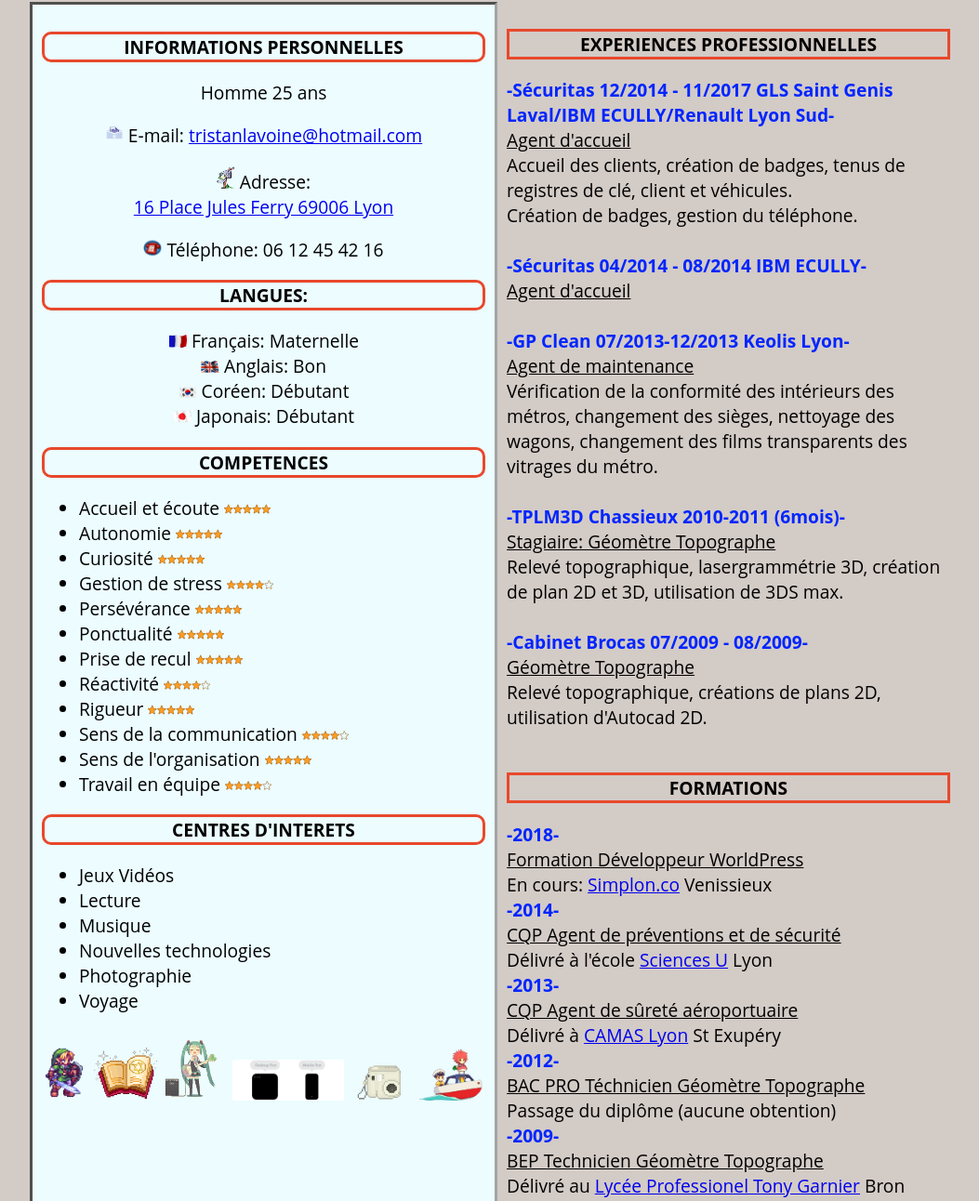
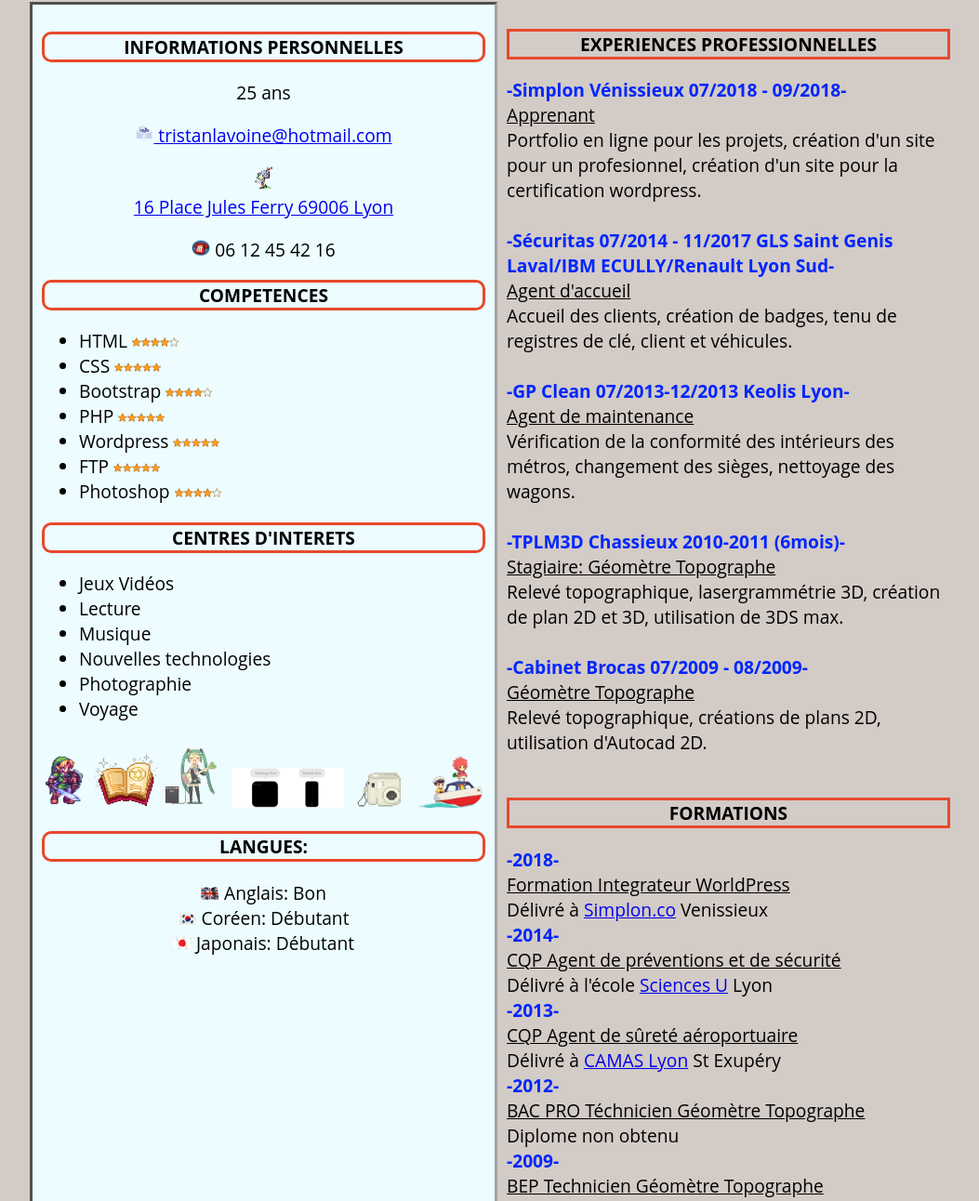
Before and after one commit to TristanTriforce/TristanTriforce.github.io, a plain HTML site: page index.html in a window 1280 px wide. Shown: the part 213-1505 px from the top of the page at 93% size, without its empty margins (108-1161 px from the left). Drawn offline with Linux system fonts and the light colour scheme.

Commit message:
Add files via upload

```diff
--- a/index.html
+++ b/index.html
@@ -19,45 +19,23 @@
 							<p class="up06 border texte"><b>INFORMATIONS PERSONNELLES</b></p>
 							<a class="button">
   							 	<span class="text-hover"><img src="male.png" width="20">24/02/1993</span>
-								<span class="text-base"> Homme 25 ans</span>
+								<span class="text-base">25 ans</span>
 							</a>
-							<p><img class="flag" src="mail.gif"> E-mail: <a href="mailto:lavoinetristan@hotmail.com"> tristanlavoine@hotmail.com</a></p>
-							<img class="flag" src="adresse.gif"> Adresse:</br><a href="https://goo.gl/maps/AZzmrEtUivB2" onclick="window.open(this.href); return false;">16 Place Jules Ferry 69006 Lyon</a>
-							<p><img class="flag" src="tel.gif" alt="téléphone qui sonne"> Téléphone: 06 12 45 42 16</p>
-							<p class="border up02 texte"><b>LANGUES:</b></p>
-							<img class="flag" src="flag_fr.gif" alt="french flag"> Français: Maternelle<br/>
-							<a class="button">
-  							 	<span class="text-hover"><img  class="flag" src="flag_uk.gif" alt="english flag"> English: Good</span>
-								<span class="text-base"><img  class="flag" src="flag_uk.gif" alt="english flag">
-							Anglais: Bon<br/></span>
-							</a>
-							<a class="button">
-  							 	<span class="text-hover"><img  class="flag" src="flag_kr.gif" alt="korean flag"> 한국어: 초보자</span>
-								<span class="text-base"><img  class="flag" src="flag_kr.gif" alt="korean flag">
-							Coréen: Débutant<br/></span>
-							</a>
-							<a class="button">
-  							 	<span class="text-hover"><img class="flag" src="flag_jp.gif" alt="japanese flag"> 日本語: はじまり</span>
-								<span class="text-base"><img class="flag" src="flag_jp.gif" alt="japanese flag">
-							Japonais: Débutant<br/></span>
-							</a>
+							<p><img class="flag" src="mail.gif"><a href="mailto:lavoinetristan@hotmail.com"> tristanlavoine@hotmail.com</a></p>
+							<img class="flag" src="adresse.gif"></br><a href="https://goo.gl/maps/AZzmrEtUivB2" onclick="window.open(this.href); return false;">16 Place Jules Ferry 69006 Lyon</a>
+							<p><img class="flag" src="tel.gif" alt="téléphone qui sonne"> 06 12 45 42 16</p>
 						</div>
 					</div>
 				<p class="border up03 texte"><b>COMPETENCES</b></p>
 					<div class="element3">
 						<ul>
-							<li>Accueil et écoute <img class="stars"  src="5_stars.png" alt="5/5 Stars"></li>
-							<li>Autonomie <img class="stars" src="5_stars.png" alt="5/5 Stars"></li>
-							<li>Curiosité <img class="stars" src="5_stars.png" alt="5/5 Stars"></li>
-							<li>Gestion de stress <img class="stars" src="4_stars.png" alt="4/5 Stars"></li>
-							<li>Persévérance <img class="stars" src="5_stars.png" alt="5/5 Stars"></li>
-							<li>Ponctualité <img class="stars" src="5_stars.png" alt="5/5 Stars"></li>
-							<li>Prise de recul <img class="stars" src="5_stars.png" alt="5/5 Stars"></li>
-							<li>Réactivité <img class="stars" src="4_stars.png" alt="4/5 Stars"></li>
-							<li>Rigueur <img class="stars" src="5_stars.png" alt="5/5 Stars"></li>
-							<li>Sens de la communication <img class="stars" src="4_stars.png" alt="4/5 Stars"></li>
-							<li>Sens de l'organisation <img class="stars" src="5_stars.png" alt="5/5 Stars"></li>
-							<li>Travail en équipe <img class="stars" src="4_stars.png"></li>
+							<li>HTML <img class="stars" src="4_stars.png" alt="5/5 Stars"></li>
+							<li>CSS <img class="stars" src="5_stars.png" alt="5/5 Stars"></li>
+							<li>Bootstrap <img class="stars" src="4_stars.png" alt="4/5 Stars"></li>
+							<li>PHP <img class="stars" src="5_stars.png" alt="5/5 Stars"></li>
+							<li>Wordpress <img class="stars" src="5_stars.png" alt="5/5 Stars"></li>
+							<li>FTP <img class="stars" src="5_stars.png" alt="5/5 Stars"></li>
+							<li>Photoshop <img class="stars" src="4_stars.png" alt="4/5 Stars"></li>
 						</ul>
 					</div>
 				<p class="border up01 texte"><b>CENTRES D'INTERETS</b></p>
@@ -77,22 +55,44 @@
 							<img class="book" src="polaroid.gif" alt="one polaroid">
 							<img class="book" src="travel.gif" alt="one boat with two characters">
 					</div>
+					<div>
+						<p class="border up02 texte"><b>LANGUES:</b></p>
+								<a class="button">
+	  							 	<span class="text-hover"><img  class="flag" src="flag_uk.gif" alt="english flag"> English: Good</span>
+									<span class="text-base"><img  class="flag" src="flag_uk.gif" alt="english flag">
+								Anglais: Bon<br/></span>
+								</a>
+								<a class="button">
+	  							 	<span class="text-hover"><img  class="flag" src="flag_kr.gif" alt="korean flag"> 한국어: 초보자</span>
+									<span class="text-base"><img  class="flag" src="flag_kr.gif" alt="korean flag">
+								Coréen: Débutant<br/></span>
+								</a>
+								<a class="button">
+	  							 	<span class="text-hover"><img class="flag" src="flag_jp.gif" alt="japanese flag"> 日本語: はじまり</span>
+									<span class="text-base"><img class="flag" src="flag_jp.gif" alt="japanese flag">
+								Japonais: Débutant<br/></span>
+								</a>
+					</div>
 			</div>
 			<div class="element2">
 				<p class="border up04 texte"><b>EXPERIENCES PROFESSIONNELLES</b></p>
-					<div class="couleur00"><b>-Sécuritas 12/2014 - 11/2017 GLS Saint Genis Laval/IBM ECULLY/Renault Lyon Sud-</b>
+					<div class="couleur00"><b>-Simplon Vénissieux 07/2018 - 09/2018-</b>
+						<div class="element5">
+							Apprenant
+						</div>
+						<div class="element3">
+							Portfolio en ligne pour les projets, création d'un site pour un profesionnel, création d'un site pour la certification wordpress.
+							<br><br>
+						</div>
+					</div>
+					<div class="couleur00"><b>-Sécuritas 07/2014 - 11/2017 GLS Saint Genis Laval/IBM ECULLY/Renault Lyon Sud-</b>
 						<div class="element5">
 							Agent d'accueil
 						</div>
 						<div class="element3">
 							Accueil des clients, création
-							de badges, tenus de registres de clé, client et véhicules.
-							<br>Création de badges, gestion du téléphone.</br><br>
-						</div>
-					</div>
-					<div class="couleur00"><b>-Sécuritas 04/2014 - 08/2014 IBM ECULLY-</b>
-						<div class="element5">
-							Agent d'accueil<br></br>
+							de badges, tenu de registres de clé, client et véhicules.
+							<br><br>
 						</div>
 					</div>
 					<div class="couleur00"><b>-GP Clean 07/2013-12/2013 Keolis Lyon-</b>
@@ -100,7 +100,7 @@
 							Agent de maintenance
 						</div>
 						<div class="element3">
-							Vérification de la conformité des intérieurs des métros, changement des sièges, nettoyage des wagons, changement des films transparents des vitrages du métro.<br></br>
+							Vérification de la conformité des intérieurs des métros, changement des sièges, nettoyage des wagons.<br></br>
 						</div>
 					</div>
 					<div class="couleur00"><b>-TPLM3D Chassieux 2010-2011 (6mois)-</b>
@@ -122,10 +122,10 @@
 				<br/><p class="border up05 texte"><b>FORMATIONS</b></p>
 					<div class="couleur00"><b>-2018-</b>
 						<div class="element5">
-							Formation Développeur WorldPress
+							Formation Integrateur WorldPress
 						</div>
 						<div class="element3">
-							En cours: <a href="https://simplon.co" class="button">
+							Délivré à <a href="https://simplon.co" class="button">
   							 <span class="text-hover"><img src="simplon.png" width="100" onclick="window.open(this.href); return false;"></span>
 							<span class="text-base">Simplon.co</span></a> Venissieux
 
@@ -156,7 +156,7 @@
 							BAC PRO Téchnicien Géomètre Topographe
 						</div>
 						<div class="element3">
-							Passage du diplôme (aucune obtention)
+							Diplome non obtenu
 						</div>
 					</div>
 					<div class="couleur00"><b>-2009-</b>
```
